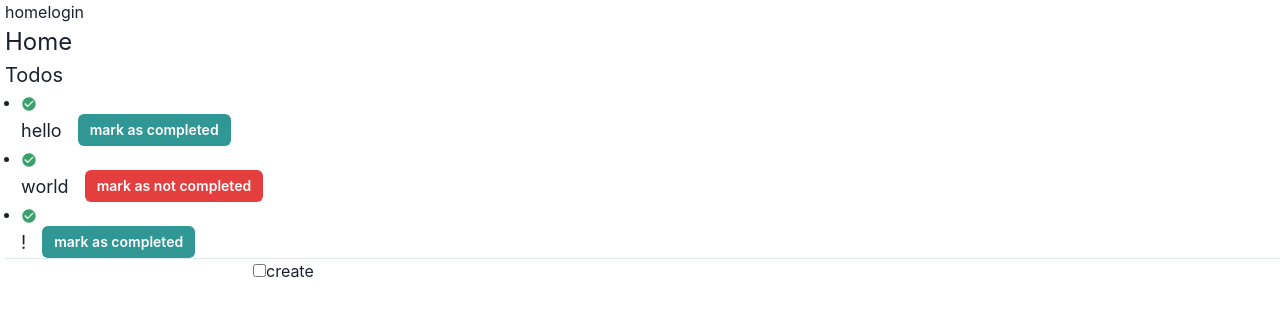
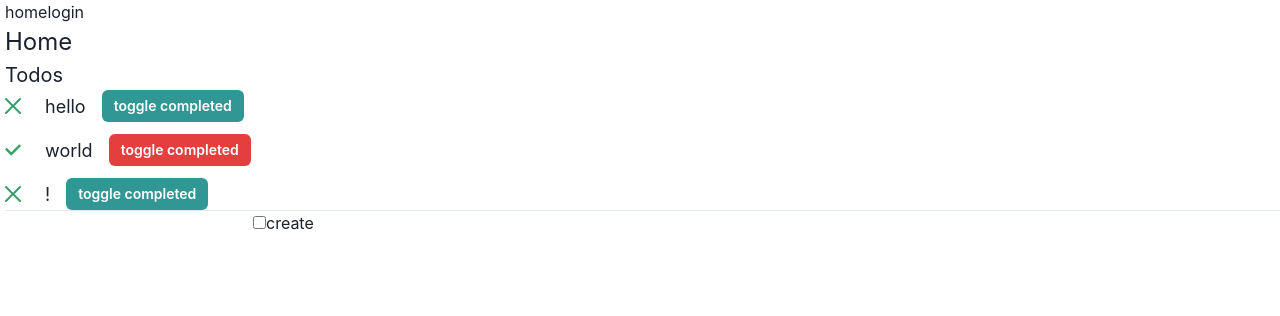
Before and after one commit to simonGreenwood/todoapp, a React (Create React App) app in the folder frontend/: page / in a window 1280 px wide. Shown: the top 316 px of the page. Built offline with nearby package versions, Linux system fonts and the light colour scheme.

Commit message:
added some more chakra ui

```diff
--- a/frontend/package.json
+++ b/frontend/package.json
@@ -3,6 +3,7 @@
   "version": "0.1.0",
   "private": true,
   "dependencies": {
+    "@chakra-ui/icons": "^2.0.19",
     "@chakra-ui/react": "^2.7.0",
     "@emotion/react": "^11.11.0",
     "@emotion/styled": "^11.11.0",
--- a/frontend/src/App.tsx
+++ b/frontend/src/App.tsx
@@ -2,7 +2,6 @@ import Login from "./components/Login";
 import Home from "./components/Home";
 import Navbar from "./components/Navbar";
 import { Route, Routes } from "react-router-dom";
-import { Box } from "@chakra-ui/react";
 const App = () => {
   return (
     <div style={{ paddingLeft: 5 }}>
--- a/frontend/src/components/TodoList.tsx
+++ b/frontend/src/components/TodoList.tsx
@@ -1,5 +1,5 @@
-import { UnorderedList, ListItem, ListIcon, Text } from "@chakra-ui/react";
-import { MdCheckCircle } from "react-icons/md";
+import { List, ListItem, ListIcon, Text } from "@chakra-ui/react";
+import { CheckIcon, CloseIcon } from "@chakra-ui/icons";
 import { Todo } from "../types";
 import TodoListItem from "./TodoListItem";
 interface TodoListProps {
@@ -20,14 +20,13 @@ const TodoList = (props: TodoListProps) => {
   return (
     <div>
       <Text fontSize="xl">Todos</Text>
-      <UnorderedList>
+      <List spacing={3}>
         {props.todos.map((todo) => (
           <ListItem>
-            <ListIcon as={MdCheckCircle} color="green.500" />
             <TodoListItem todo={todo} markAsCompleted={markAsCompleted} />
           </ListItem>
         ))}
-      </UnorderedList>
+      </List>
     </div>
   );
 };
--- a/frontend/src/components/TodoListItem.tsx
+++ b/frontend/src/components/TodoListItem.tsx
@@ -1,4 +1,5 @@
-import { Text, HStack, Button, Tag } from "@chakra-ui/react";
+import { Text, HStack, Button, ListIcon } from "@chakra-ui/react";
+import { CheckIcon, CloseIcon } from "@chakra-ui/icons";
 import { Todo } from "../types";
 interface TodoListItemProps {
   todo: Todo;
@@ -8,23 +9,20 @@ const TodoListItem = (props: TodoListItemProps) => {
   return (
     <div>
       <HStack spacing={4}>
+        <ListIcon
+          as={props.todo.completed ? CheckIcon : CloseIcon}
+          color="green.500"
+          /* make it inline */
+          display="inline"
+        />
         <Text fontSize="lg">{props.todo.title}</Text>
-        {/*props.todo.completed ? (
-          <Tag variant="solid" size="md" colorScheme="teal">
-            completed
-          </Tag>
-        ) : (
-          <Tag variant="solid" size="md" colorScheme="red">
-            uncompleted
-          </Tag>
-        )*/}
         <Button
           onClick={() => props.markAsCompleted(props.todo.id)}
           variant="solid"
           colorScheme={props.todo.completed ? "red" : "teal"}
           size="sm"
         >
-          {props.todo.completed ? "mark as not completed" : "mark as completed"}
+          toggle completed
         </Button>
       </HStack>
     </div>
```
Also changed, not shown: 1 other file (tests, documents, lock files or other folders).
